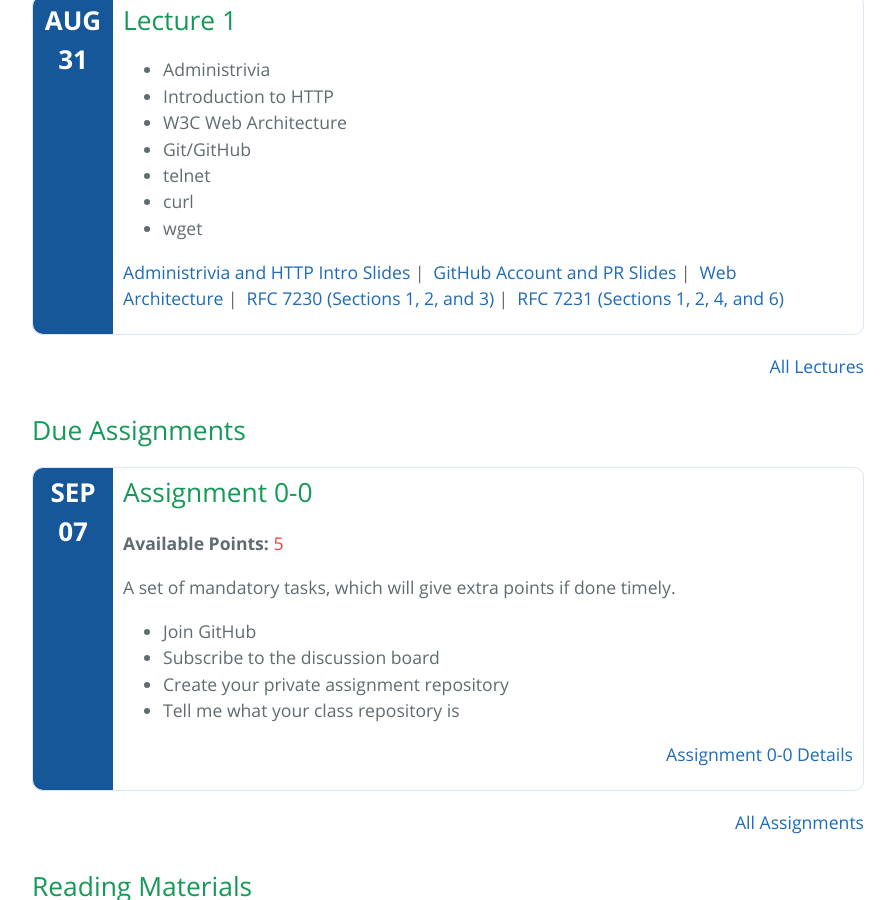
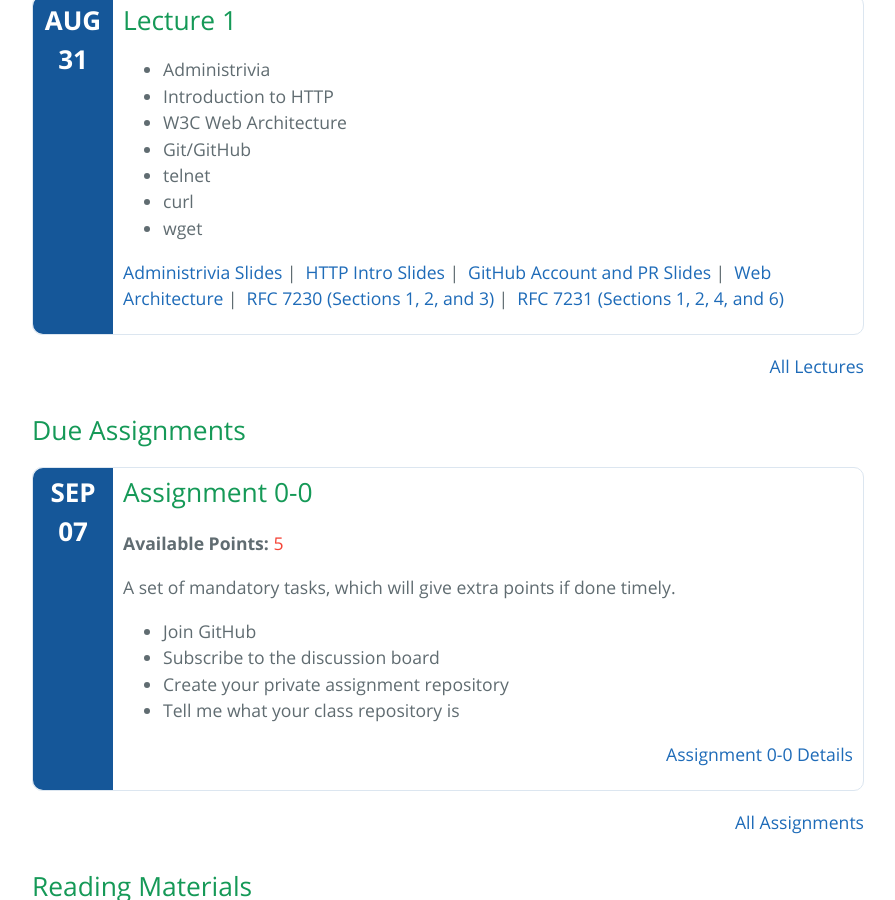
Before and after one commit to ibnesayeed/cs531-f22.github.io, a Jekyll site: the page built from index.md, in a window 1280 px wide and 900 px high, scrolled down 920 px. Shown: the whole window, without its empty margins (192-1087 px from the left). Built offline with Jekyll 4.4.1, drawn with Linux system fonts in a browser that asks for light colours; the repository's description, which GitHub fills in, is left out.

Commit message:
Split Admin and HTTP Intro slides

```diff
--- a/_data/lectures.yml
+++ b/_data/lectures.yml
@@ -10,8 +10,10 @@
     - curl
     - wget
   links:
-    - title: Administrivia and HTTP Intro Slides
-      href: /slides/lecture-01-admin-http.pdf
+    - title: Administrivia Slides
+      href: /slides/lecture-01-admin.pdf
+    - title: HTTP Intro Slides
+      href: /slides/lecture-01-http.pdf
     - title: GitHub Account and PR Slides
       href: /slides/lecture-01-github.pdf
     - title: Web Architecture
```
Also changed, not shown: 3 other files.
